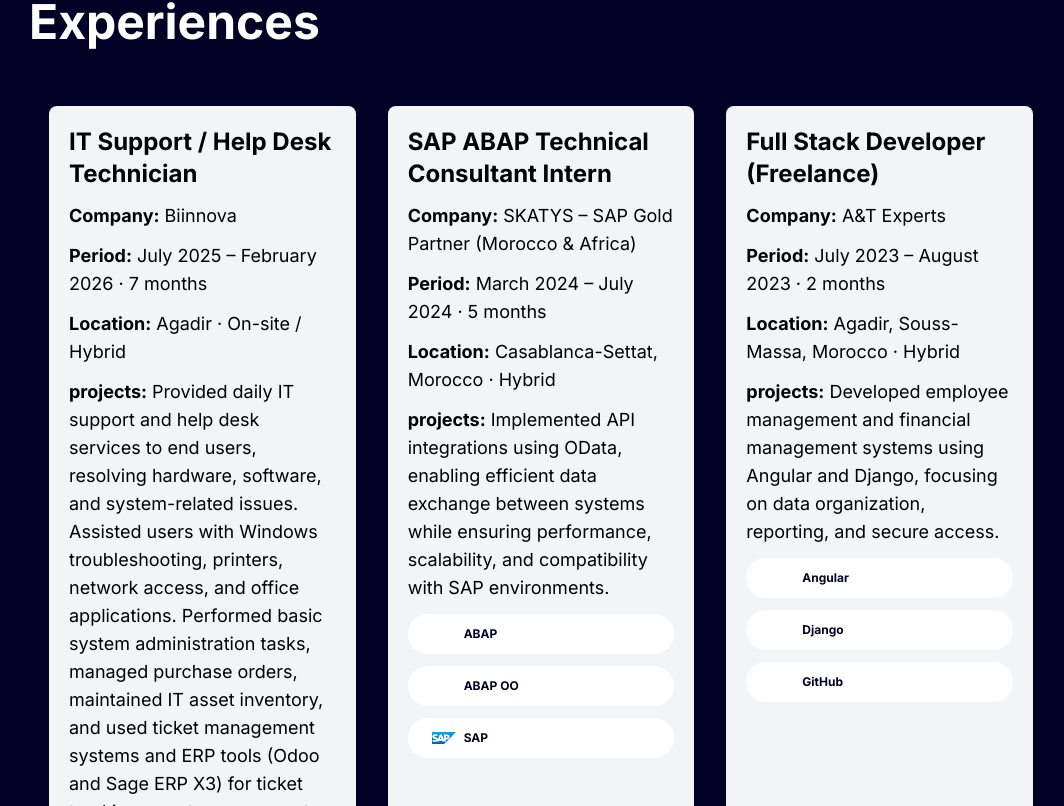
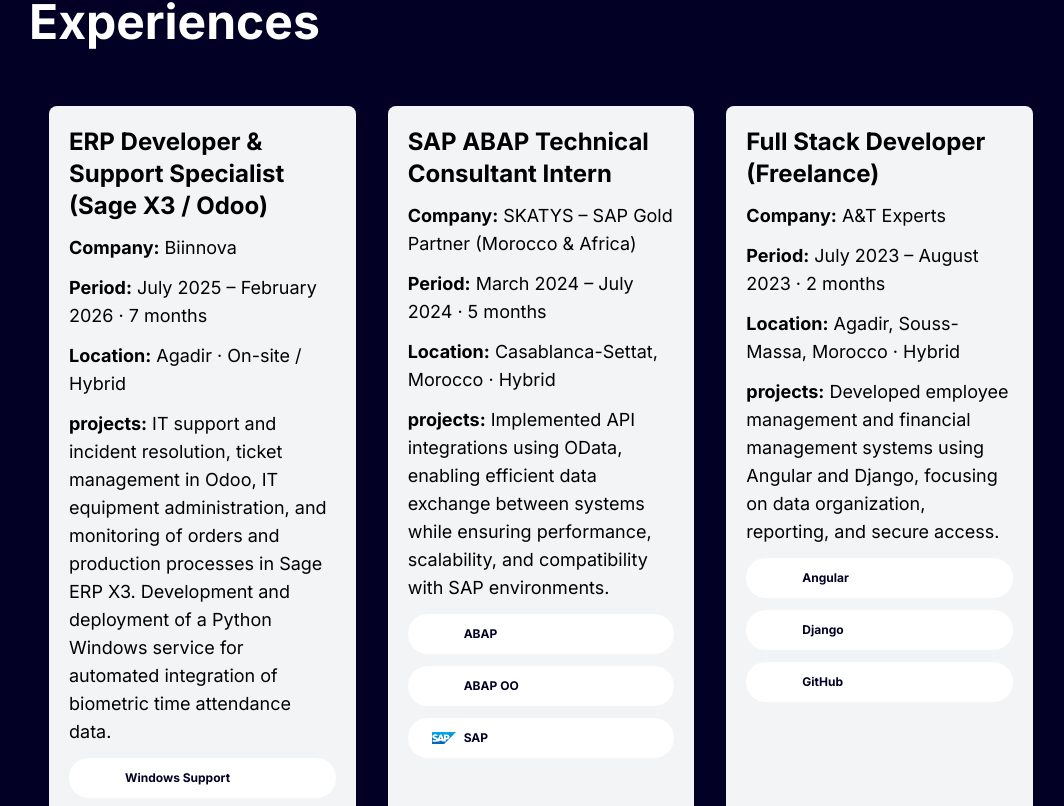
Before and after one commit to AmineSolbi/Portfoliov2, a Vue app: page / in a window 1280 px wide. Shown: the part 2254-3060 px from the top of the page, without its empty margins (99-1163 px from the left). Built offline with nearby package versions, Linux system fonts and the light colour scheme; some icons are missing.

Commit message:
Update App.vue

```diff
--- a/src/App.vue
+++ b/src/App.vue
@@ -263,7 +263,7 @@
 import 'vue3-carousel/dist/carousel.css';
 import { Carousel, Slide, Navigation, Pagination } from 'vue3-carousel';
 import AOS from "aos";
-import PDF from './assets/AMINE_SOLBI_RESUME.pdf';
+import PDF from './assets/AmineSolbicv.pdf';
 
 const activeSection = ref<'Home' | 'Skills' | 'Projects' | 'Experiences' | 'Resume'>('Home');
 const isLoading = ref(true);
@@ -533,12 +533,12 @@
 const myExperience = ref<Experiance   []>([
   {
     id: 6,
-    name: 'IT Support / Help Desk Technician',
+    name: 'ERP Developer & Support Specialist (Sage X3 / Odoo)',
     where: 'Biinnova',
     period: 'July 2025 – February 2026 · 7 months',
     place: 'Agadir · On-site / Hybrid',
     projects:
-      'Provided daily IT support and help desk services to end users, resolving hardware, software, and system-related issues. Assisted users with Windows troubleshooting, printers, network access, and office applications. Performed basic system administration tasks, managed purchase orders, maintained IT asset inventory, and used ticket management systems and ERP tools (Odoo and Sage ERP X3) for ticket tracking, asset management, and inventory control.',
+      'IT support and incident resolution, ticket management in Odoo, IT equipment administration, and monitoring of orders and production processes in Sage ERP X3. Development and deployment of a Python Windows service for automated integration of biometric time attendance data.',
     techlearned: [
       { techname: 'Windows Support', techicon: '' },
       { techname: 'IT Help Desk', techicon: '' },
```
